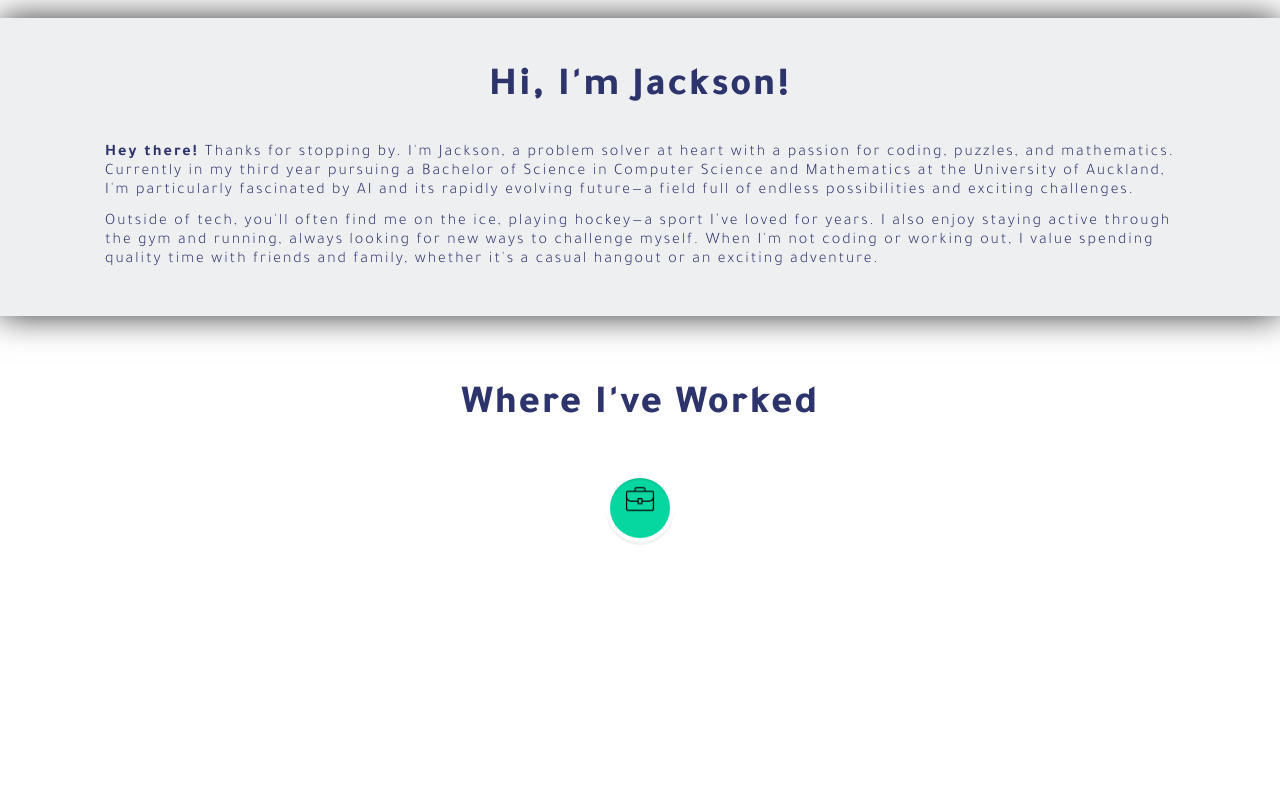
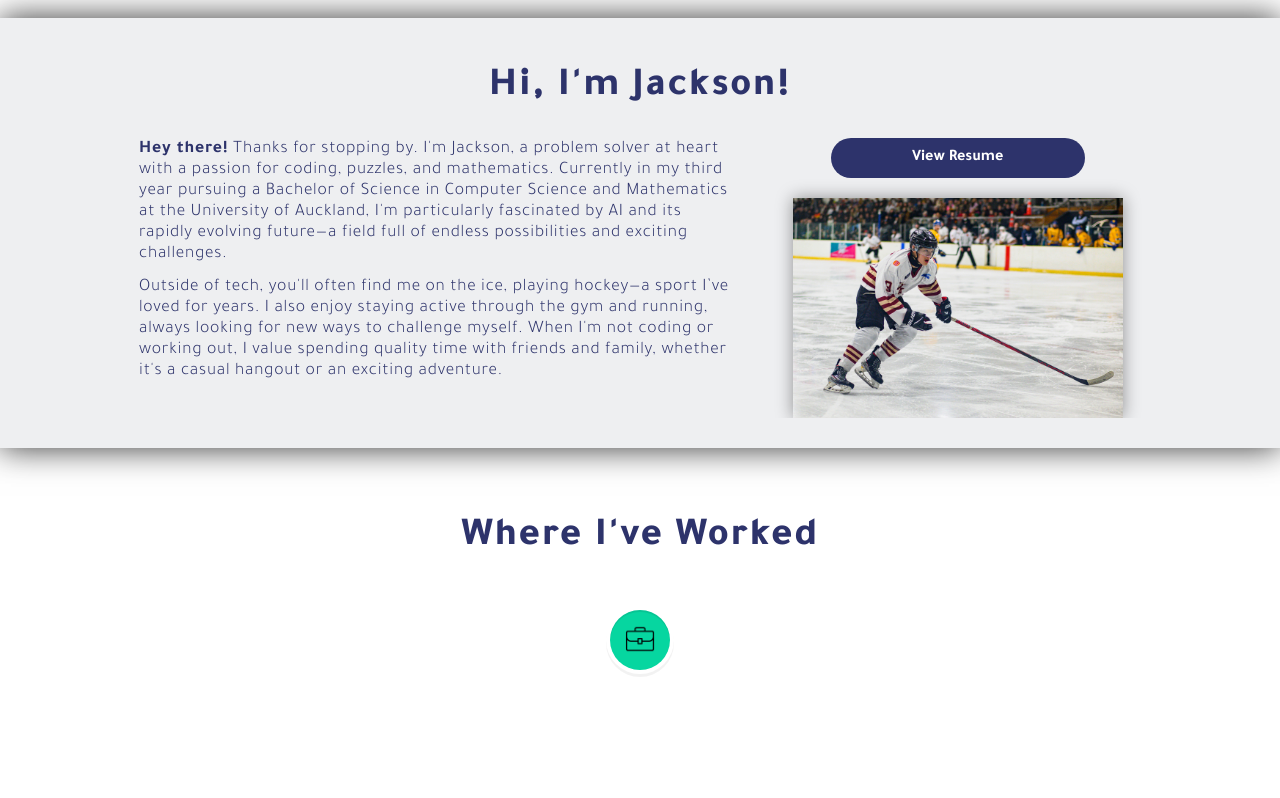
Before and after one commit to spartanjax/jf_portfolio, a React (Vite) app: page / in a window 1280 px wide. Shown: the part 802-1600 px from the top of the page. Built offline with nearby package versions, Linux system fonts and the light colour scheme.

Commit message:
Final Sprint Adjustments

```diff
--- a/src/Components/About Me/about.jsx
+++ b/src/Components/About Me/about.jsx
@@ -2,22 +2,38 @@ import React from 'react';
 import './about.mod.scss';
 import Section from '../Section/section';
 import FadeIn from "../FadeIn/FadeIn.jsx";
+import hockeyImg from "../../assets/aboutPhotos/hockey.jpg";
+import CV from '../../assets/jf_cv_2025.pdf'
+
 
 
 const about = () => {
   return (
     <div className="about">
         <Section title="Hi, I'm Jackson!" dark={true} id='about'>
-          <FadeIn direction="right" delay={300}>
-            {/* <h3>Student at the Unversity of Auckland | BSc in Mathematics and Computer Science</h3> */}
-          </FadeIn>
-
-          <FadeIn direction="up" delay={400}>
-            <div id="blurb">
-                <p><b>Hey there!</b> Thanks for stopping by. I'm Jackson, a problem solver at heart with a passion for coding, puzzles, and mathematics. Currently in my third year pursuing a Bachelor of Science in Computer Science and Mathematics at the University of Auckland, I'm particularly fascinated by AI and its rapidly evolving future—a field full of endless possibilities and exciting challenges.</p>
-                <p id="second_p">Outside of tech, you'll often find me on the ice, playing hockey—a sport I’ve loved for years. I also enjoy staying active through the gym and running, always looking for new ways to challenge myself. When I'm not coding or working out, I value spending quality time with friends and family, whether it's a casual hangout or an exciting adventure.</p>
+          <div className='container'>
+            <div className='text_container'>
+              <FadeIn direction="left" delay={400}>
+                <div id="blurb">
+                    <p><b>Hey there!</b> Thanks for stopping by. I'm Jackson, a problem solver at heart with a passion for coding, puzzles, and mathematics. Currently in my third year pursuing a Bachelor of Science in Computer Science and Mathematics at the University of Auckland, I'm particularly fascinated by AI and its rapidly evolving future—a field full of endless possibilities and exciting challenges.</p>
+                    <p id="second_p">Outside of tech, you'll often find me on the ice, playing hockey—a sport I’ve loved for years. I also enjoy staying active through the gym and running, always looking for new ways to challenge myself. When I'm not coding or working out, I value spending quality time with friends and family, whether it's a casual hangout or an exciting adventure.</p>
+                </div>
+              </FadeIn>
             </div>
-          </FadeIn>
+            <div className='img_container'>
+              <a
+                href={CV} // Change this to your actual file path or external URL
+                target="_blank"
+                rel="noopener noreferrer"
+                className="resume-button"
+              >
+                View Resume
+              </a>
+              <FadeIn direction="right" delay={400}>
+                <img className="photo" src={hockeyImg}></img>
+              </FadeIn>
+            </div>
+          </div>
         </Section>
     </div>
   )
--- a/src/Components/About Me/about.mod.scss
+++ b/src/Components/About Me/about.mod.scss
@@ -1,29 +1,64 @@
-:root {--primary: #2D336B; --secondary: #A9B5DF; --tertiary: #c51490; --quaternary: #FFF2F2; --grey: #123456;}
-
+@use '../../assets/mixins' as *;
 
 .about {
     background-color: #eeeff1;
     box-shadow: 0 0 4cqh rgba(0, 0, 0, 0.8);
 }
 
-
-.about h3 {
-    color: black;
-    font-size: 1rem;
-    text-align: left;
-    font-weight: 300;
-    letter-spacing: 2px;
-    margin-left: 30px;
-    margin-top: -20px;
+.container {
+    display:inline;
 }
 
-.about #blurb {
+.text_container {
+    width: 100%;
+}
+
+.img_container {
+    display: inline;
+    width: 100%;
+    overflow: hidden;
+    align-items: center;   // vertical centering
+    justify-content: center;
+
+
+    .photo {
+        max-width: 100%;
+        max-height: 220px;
+        margin-top: 5px;
+        object-fit: cover;
+        box-shadow: 0 0 2cqh rgba(0, 0, 0, 0.4);
+        display: block;
+        margin-left: auto;
+        margin-right: auto;
+    }
+
+    .photo:hover{
+        cursor: pointer;
+
+    }
+}
+
+@include breakpoint(medium){
+    .container {
+        display: flex;
+    }
+
+    .text_container {
+        width: 60%;
+    }
+
+    .img_container {
+        width: 40%;
+    }
+}
+
+
+.text_container #blurb {
     flex-direction: row;
     justify-content: space-between;
     align-items: left;
-    top: 0;
-    left: 0;
     width: 100%;
+    margin-top: 15px;
 }
 
 .about #blurb p{
@@ -31,26 +66,58 @@
     font-size: 1rem;
     text-align: left;
     font-weight: 300;
-    letter-spacing: 2px;
+    letter-spacing: 0.8px;
+    margin-top: -20px;
+
+    @include breakpoint(large){
+        font-size: 1.1rem;
+    }
+
+    @include breakpoint(xlarge){
+        font-size: 1.3rem;
+    }
 }
 
 #second_p{
     margin-top: -20px;
 }
 
-.image-container {
-    display: block;
-    flex-direction: row;
-    justify-content: center;
-    align-items: center;
-    padding: 1rem;
-    width: 250px;
-    margin-top: -350px;
-    margin-left: auto;
+.resume-button {
+    padding: 12px 24px;
+    background-color: var(--primary); // Customize or use a color directly
+    color: white;
+    font-size: 1rem;
+    font-weight: 600;
+    border: none;
+    border-radius: 999px; // fully rounded
+    cursor: pointer;
+    text-decoration: none;
+    transition: all 0.3s ease;
+    width: fit-content;
+    width: 60%;
+    margin-left: 20%;
+    margin-top: 0px;
+    margin-bottom: 20px;
+    display: flex;
+    justify-content: center; // or 'flex-start', etc.
+    overflow: hidden; // prevent scrollbars
+
+    @include breakpoint(medium){
+        margin-top: 30px;
+    }
+
+    @include breakpoint(large){
+        margin-top: 10px;
+    }
+
+    &:hover {
+        background-color: var(--secondary); // Slight hover change
+        transform: translateY(-2px);
+        box-shadow: 0 4px 12px rgba(0, 0, 0, 0.15);
+    }
+
+    &:active {
+        transform: translateY(0);
+        box-shadow: none;
+    }
 }
-
-.image-container img {
-    width: 100%;
-    height: 100%;
-    border: white 2px solid;
-}
--- a/src/Components/Experience/experience.mod.scss
+++ b/src/Components/Experience/experience.mod.scss
@@ -1,3 +1,5 @@
+@use '../../assets/mixins' as *;
+
 :root {--primary: #2D336B; --secondary: #A9B5DF; --tertiary: #c51490; --quaternary: #FFF2F2; --grey: #123456;}
 
 .experience {
@@ -21,6 +23,10 @@
     justify-content: center;
     width: 30px;
     margin: 10% auto;
+
+    @include breakpoint(experience){
+        margin-top: 14px;
+    }
 }
 
 .vertical-timeline-element-date{
--- a/src/Components/Featured/featured.mod.scss
+++ b/src/Components/Featured/featured.mod.scss
@@ -1,5 +1,4 @@
 @use '../../assets/mixins' as *;
-:root {--primary: #2D336B; --secondary: #A9B5DF; --tertiary: #c51490; --quaternary: #FFF2F2; --grey: #123456;}
 
 .proj_container{
     transition: transform 0.2s ease-in-out;
@@ -21,7 +20,7 @@
       width: 100%;
       height: 100%;
       overflow: hidden;
-      position: relative;
+      z-index: 100;
 
       img {
         border-radius: 10px;
@@ -32,7 +31,7 @@
           position: absolute;  // Ensure they are stacked
           top: 0;
           left: 0;
-          transition: opacity 1s ease-in-out;  // Smooth fade transition
+          transition: opacity 1.5s ease-in-out;  // Smooth fade transition
       }
 
       .fade-in {
--- a/src/Components/Hero/Hero.jsx
+++ b/src/Components/Hero/Hero.jsx
@@ -1,6 +1,5 @@
 import React from 'react'
 import './Hero.mod.scss'
-import CV from '../../assets/jf_cv_2025.pdf'
 import heroImg from '../../assets/HeroPhoto/king.jpg'
 import { Link, Element } from 'react-scroll';
 
--- a/src/Components/Hero/Hero.mod.scss
+++ b/src/Components/Hero/Hero.mod.scss
@@ -55,7 +55,7 @@
 .hero-text h2{
     font-size: 22px;
     font-weight: 300;
-    color:  var(--secondary);
+    color:  var(--primary);
     line-height: 1.4;
     margin-top: 15px;
 
--- a/src/Components/Navbar/Navbar.jsx
+++ b/src/Components/Navbar/Navbar.jsx
@@ -18,7 +18,9 @@ const Navbar = () => {
 
   React.useEffect(() => {
     const handleResize = () => {
-      setCollapsed(window.innerWidth < smallSize);
+      if (window.scrollY < 150){
+        setCollapsed(window.innerWidth < smallSize);
+      }
     };
 
     const handleScroll = () => {
--- a/src/Components/Navbar/Navbar.mod.scss
+++ b/src/Components/Navbar/Navbar.mod.scss
@@ -52,7 +52,7 @@ nav ul li {
     }
 
     &.open {
-        color: var(--secondary);
+        color: var(--primary);
     }
 }
 
@@ -66,7 +66,7 @@ nav ul li {
     }
 
     &.open {
-        color: var(--primary);
+        color: var(--tertiary);
     }
 }
 
--- a/src/assets/_mixins.scss
+++ b/src/assets/_mixins.scss
@@ -5,6 +5,8 @@
         @media (min-width: 768px) { @content; }
     } @else if $size == large {
         @media (min-width: 1024px) { @content; }
+    } @else if $size == experience {
+        @media (min-width: 1169px) { @content; }
     } @else if $size == xlarge {
         @media (min-width: 1440px) { @content; }
     } @else {
```
Also changed, not shown: src/Components/Featured/featured.jsx (+4 -5 lines), src/assets/aboutPhotos/hockey.jpg (added).
